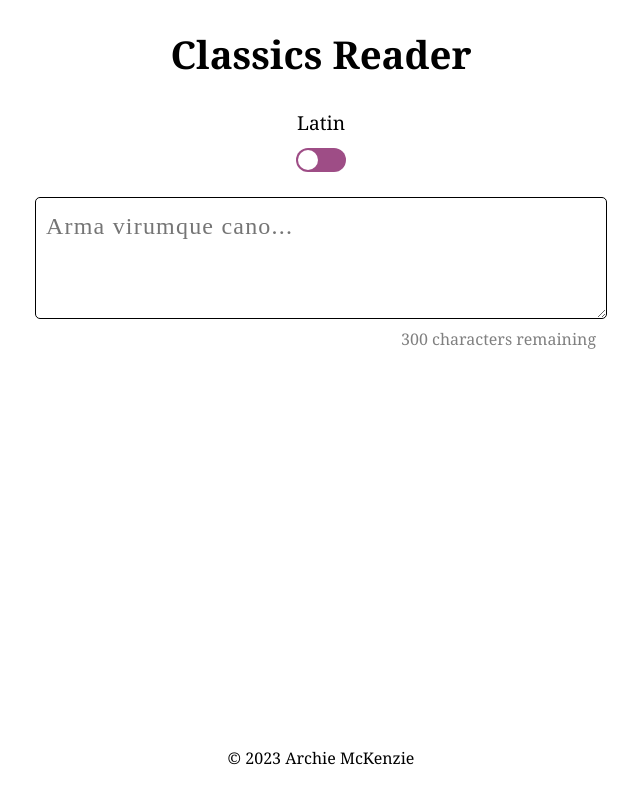
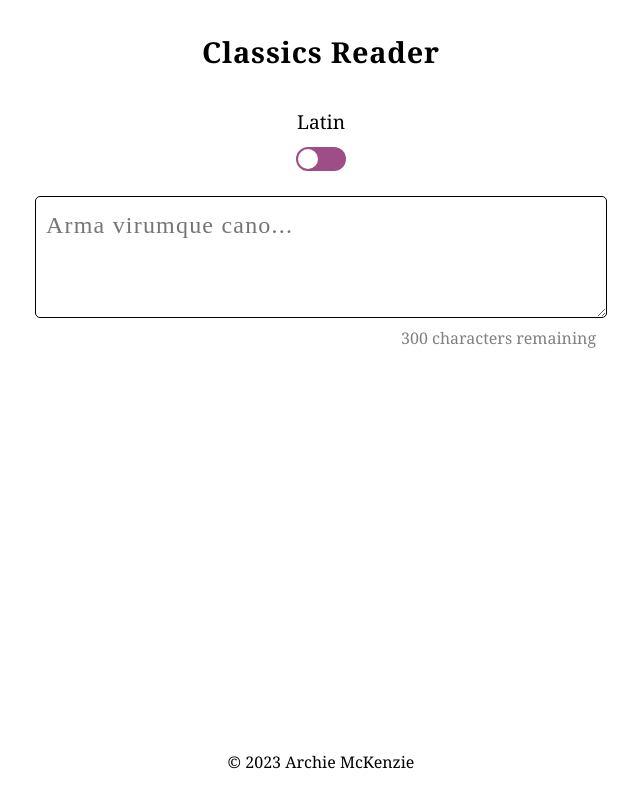
Before and after one commit to archie-mckenzie/classics-reader, a Next.js app: page / in a window 1280 px wide. Shown: the whole page, without its empty margins (319-959 px from the left). Built offline with nearby package versions, Linux system fonts and the light colour scheme.

Commit message:
updated title size

```diff
--- a/css/stylesheet.css
+++ b/css/stylesheet.css
@@ -33,6 +33,12 @@ a {
 main {
     min-height: calc(100vh - 80px);
     font-size: larger;
+}
+
+.title {
+    margin-top: 30px;
+    margin-bottom: 35px;
+    letter-spacing: 0.8px;
 }
 
 hr {
--- a/src/app/page.js
+++ b/src/app/page.js
@@ -3,7 +3,7 @@ import Link from "next/link"
 
 function Header() {
   return (
-    <Link href='/'><h1>Classics Reader</h1></Link>
+    <Link href='/'><h2 className="title">Classics Reader</h2></Link>
   )
 }
 
```
